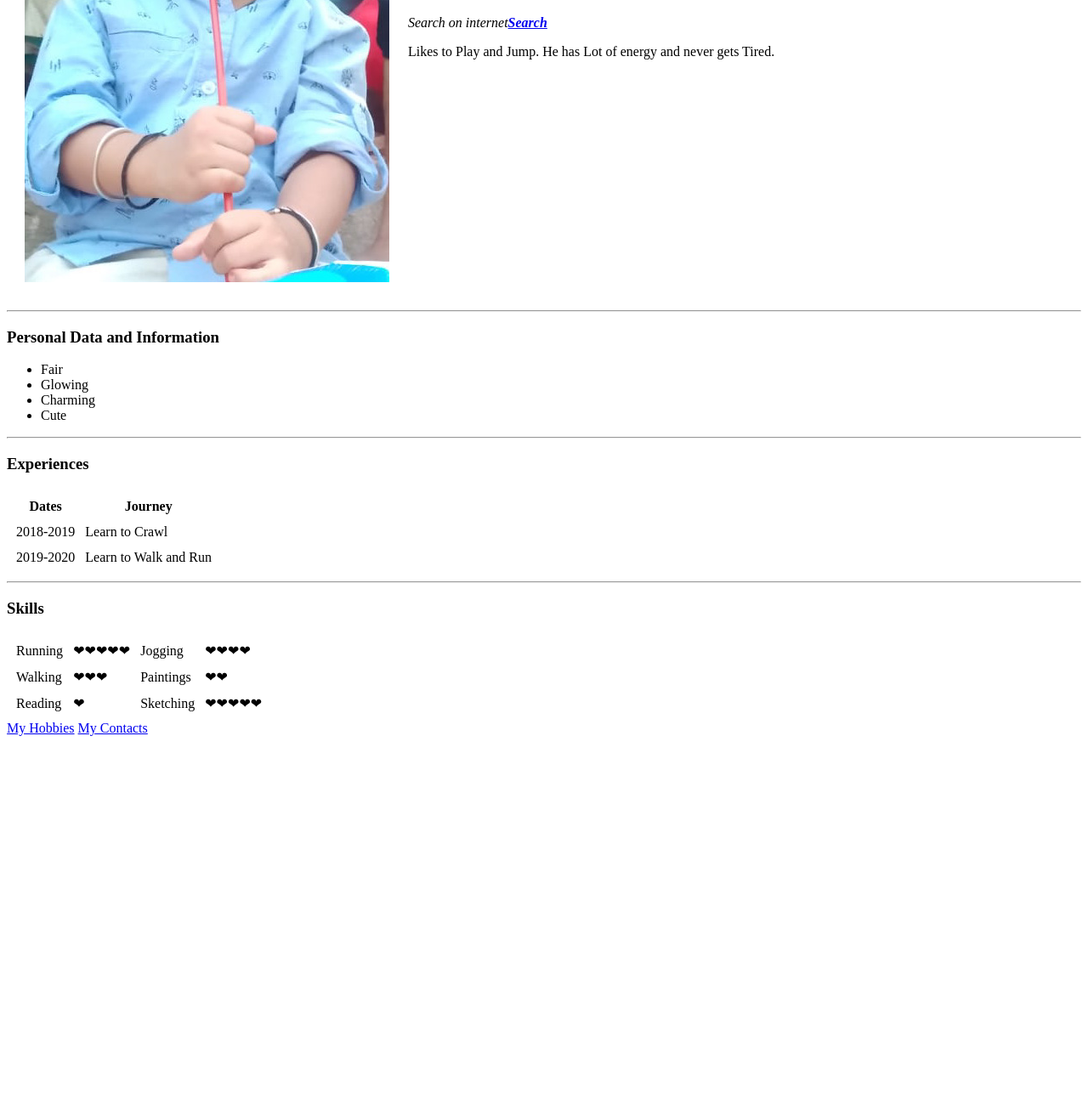
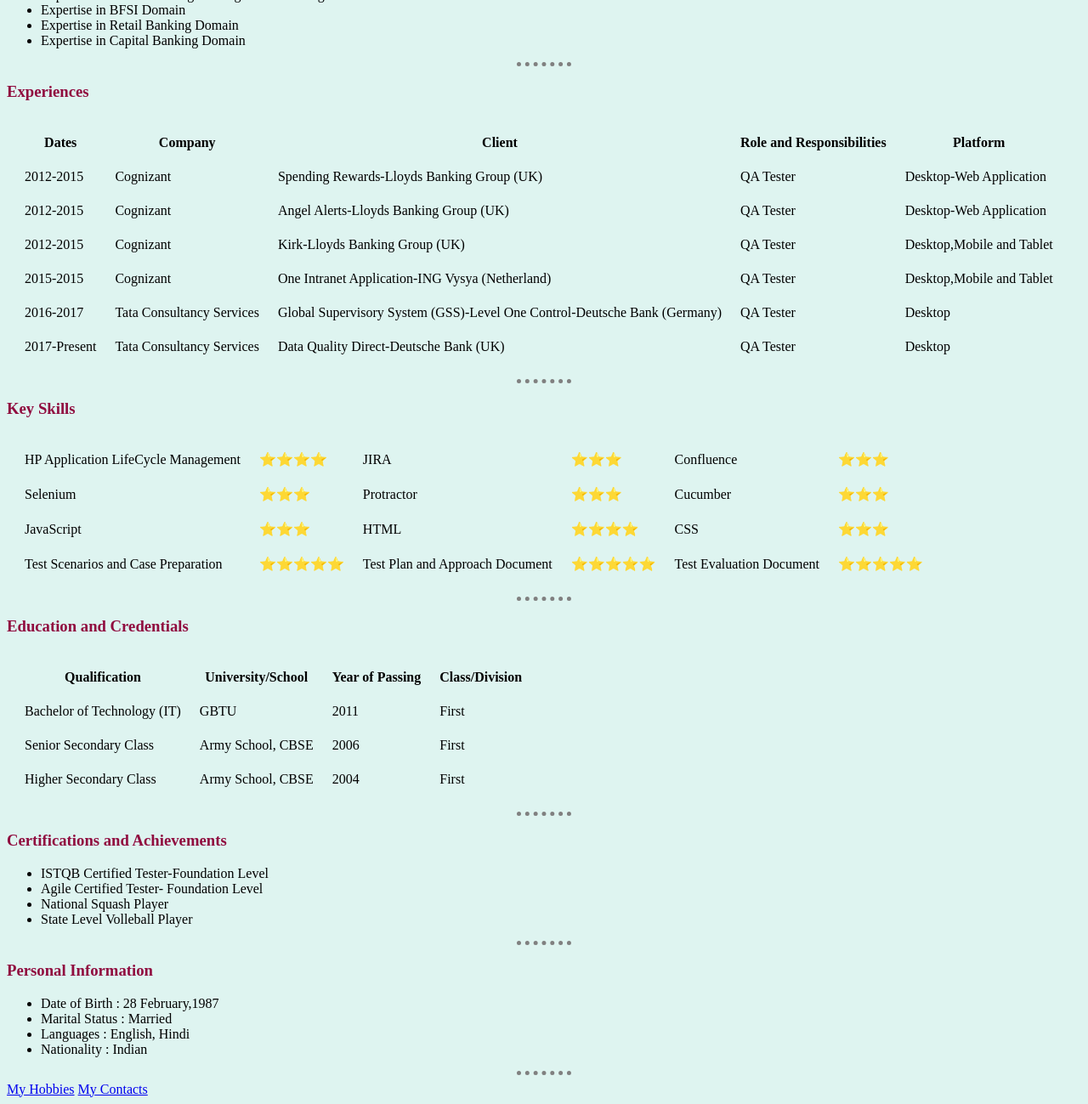
Before and after one commit to monu1goswami/Monu-Goswami_CV, a plain HTML site: page index.html in a window 1280 px wide. Shown: the part 341-1640 px from the top of the page at 85% size. Before the commit the page ends 1215 px from the top, so only its background shows below. Drawn offline with Linux system fonts and the light colour scheme.

Commit message:
Updated the Topics

```diff
--- /dev/null
+++ b/css/styles.css
@@ -0,0 +1,24 @@
+
+
+body  {
+  background-color: #def4f0;
+    }
+
+  img {
+    height: 200px;
+    }
+
+  hr {
+    border-style: none;
+    border-top-style: dotted;
+    border-color: grey;
+    border-width: 5px;
+    width: 5%
+  }
+  h1 {
+    color: #111d5e;
+  }
+
+  h3{
+    color: #900c3f;
+  }
--- a/index.html
+++ b/index.html
@@ -4,63 +4,160 @@
   <meta charset="UTF-8">
   <meta name="viewport" content="width=device-width, initial-scale=1.0">
   <meta http-equiv="X-UA-Compatible" content="ie=edge">
-  <title>🍎 Moksh Goswami Personal Site</title>
+  <title>🍎 Monu Goswami Personal Site</title>
+  <link rel="stylesheet" href="css/styles.css">
 </head>
 <body>
   <table cellspacing="20">
     <tr>
-      <td><img src="images/Mokh Goswami.png" alt="Moksh Family"></td>
-      <td><h1>Moksh Goswami</h1>
-      <p><em>Search on internet<strong><a href="https://google.com">Search</a></strong></em></p>
-      <p>Likes to Play and Jump. He has Lot of energy and never gets Tired.</p></td>
+      <td><img src="images/Monu Goswami.png" alt="Monu Goswami"></td>
+      <td><h1>Monu Goswami</h1>
+      <p><em><strong>Test Analyst</strong></em></p>
+      <p>I am a <strong>Manual Tester</strong>. In process to be an <strong>Automation Tester</strong>. Aiming to be Future <strong>Full Stack Developer</strong>.</p></td>
     </tr>
   </table>
   <hr>
-  <h3>Personal Data and Information</h3>
+  <h3>Profile Summary</h3>
   <ul>
-    <li>Fair</li>
-    <li>Glowing</li>
-    <li>Charming</li>
-    <li>Cute</li>
+    <li>Expertise in Manual Testing with Agile Methodologies.</li>
+    <li>Expertise in BFSI Domain</li>
+    <li>Expertise in Retail Banking Domain</li>
+    <li>Expertise in Capital Banking Domain</li>
   </ul>
   <hr>
   <h3>Experiences</h3>
-  <table cellspacing="10">
+  <table cellspacing="20">
     <tr>
       <th>Dates</th>
-      <th>Journey</th>
+      <th>Company</th>
+      <th>Client</th>
+      <th>Role and Responsibilities</th>
+      <th>Platform</th>
     </tr>
     <tr>
-      <td>2018-2019</td>
-      <td>Learn to Crawl</td>
+      <td>2012-2015</td>
+      <td>Cognizant</td>
+      <td>Spending Rewards-Lloyds Banking Group (UK)</td>
+      <td>QA Tester</td>
+      <td>Desktop-Web Application</td>
     </tr>
     <tr>
-      <td>2019-2020</td>
-      <td>Learn to Walk and Run</td>
+      <td>2012-2015</td>
+      <td>Cognizant</td>
+      <td>Angel Alerts-Lloyds Banking Group (UK)</td>
+      <td>QA Tester</td>
+      <td>Desktop-Web Application</td>
+    </tr>
+    <tr>
+      <td>2012-2015</td>
+      <td>Cognizant</td>
+      <td>Kirk-Lloyds Banking Group (UK)</td>
+      <td>QA Tester</td>
+      <td>Desktop,Mobile and Tablet</td>
+    </tr>
+    <tr>
+      <td>2015-2015</td>
+      <td>Cognizant</td>
+      <td>One Intranet Application-ING Vysya (Netherland)</td>
+      <td>QA Tester</td>
+      <td>Desktop,Mobile and Tablet</td>
+    </tr>
+    <tr>
+      <td>2016-2017</td>
+      <td>Tata Consultancy Services</td>
+      <td>Global Supervisory System (GSS)-Level One Control-Deutsche Bank (Germany)</td>
+      <td>QA Tester</td>
+      <td>Desktop</td>
+    </tr>
+    <tr>
+      <td>2017-Present</td>
+      <td>Tata Consultancy Services</td>
+      <td>Data Quality Direct-Deutsche Bank (UK)</td>
+      <td>QA Tester</td>
+      <td>Desktop</td>
     </tr>
     </table>
       <hr>
-  <h3>Skills</h3>
-  <table cellspacing="10">
+  <h3>Key Skills</h3>
+  <table cellspacing="20">
     <tr>
-      <td>Running</td>
-      <td>❤❤❤❤❤</td>
-      <td>Jogging</td>
-      <td>❤❤❤❤</td>
+      <td>HP Application LifeCycle Management</td>
+      <td>⭐⭐⭐⭐</td>
+      <td>JIRA</td>
+      <td>⭐⭐⭐</td>
+      <td>Confluence</td>
+      <td>⭐⭐⭐</td>
     </tr>
     <tr>
-      <td>Walking</td>
-      <td>❤❤❤</td>
-      <td>Paintings</td>
-      <td>❤❤</td>
+      <td>Selenium</td>
+      <td>⭐⭐⭐</td>
+      <td>Protractor</td>
+      <td>⭐⭐⭐</td>
+      <td>Cucumber</td>
+      <td>⭐⭐⭐</td>
     </tr>
     <tr>
-      <td>Reading</td>
-      <td>❤</td>
-      <td>Sketching</td>
-      <td>❤❤❤❤❤</td>
+      <td>JavaScript</td>
+      <td>⭐⭐⭐</td>
+      <td>HTML</td>
+      <td>⭐⭐⭐⭐</td>
+      <td>CSS</td>
+      <td>⭐⭐⭐</td>
+    </tr>
+    <tr>
+      <td>Test Scenarios and Case Preparation</td>
+      <td>⭐⭐⭐⭐⭐</td>
+      <td>Test Plan and Approach Document</td>
+      <td>⭐⭐⭐⭐⭐</td>
+      <td>Test Evaluation Document</td>
+      <td>⭐⭐⭐⭐⭐</td>
     </tr>
   </table>
+  <hr>
+  <h3>Education and Credentials</h3>
+  <table cellspacing="20">
+    <tr>
+      <th>Qualification</th>
+      <th>University/School</th>
+      <th>Year of Passing</th>
+      <th>Class/Division</th>
+    </tr>
+    <tr>
+      <td>Bachelor of Technology (IT)</td>
+      <td>GBTU</td>
+      <td>2011</td>
+      <td>First</td>
+    </tr>
+    <tr>
+      <td>Senior Secondary Class</td>
+      <td>Army School, CBSE</td>
+      <td>2006</td>
+      <td>First</td>
+    </tr>
+    <tr>
+      <td>Higher Secondary Class</td>
+      <td>Army School, CBSE</td>
+      <td>2004</td>
+      <td>First</td>
+    </tr>
+  </table>
+  <hr>
+  <h3>Certifications and Achievements</h3>
+  <ul>
+    <li>ISTQB Certified Tester-Foundation Level</li>
+    <li>Agile Certified Tester- Foundation Level</li>
+    <li>National Squash Player</li>
+    <li>State Level Volleball Player</li>
+  </ul>
+  <hr>
+  <h3>Personal Information</h3>
+  <ul>
+    <li>Date of Birth   : 28 February,1987</li>
+    <li>Marital Status  : Married</li>
+    <li>Languages       : English, Hindi</li>
+    <li>Nationality     : Indian</li>
+  </ul>
+  <hr>
   <a href="hobbies.html">My Hobbies</a>
   <a href="ContactMe.html">My Contacts</a>
 
```
Also changed, not shown: ContactMe.html (+7 -9 lines), hobbies.html (+6 -5 lines), 1 other file.
